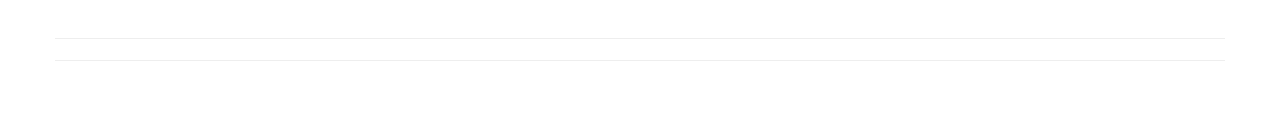
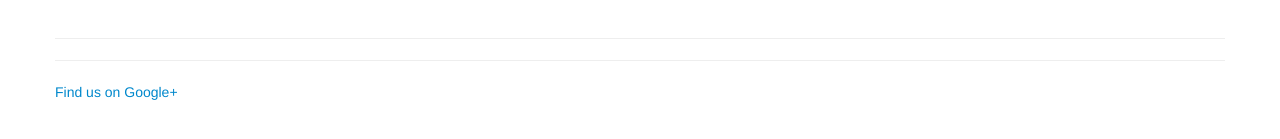
Before and after one commit to tcnj-magic-circle/tcnj-magic-circle.github.com, a Jekyll site: the page built from index.html, in a window 1280 px wide. Shown: the part 617-756 px from the top of the page. Built offline with Jekyll 4.4.1, drawn with Linux system fonts in a browser that asks for light colours; nearby versions of some CDN libraries.

Commit message:
Linked site to Google through the footer

```diff
--- a/_includes/footer.html
+++ b/_includes/footer.html
@@ -1 +1,4 @@
-<footer><hr /></footer>
+<footer>
+  <hr />
+  <a href="https://plus.google.com/109709895980285363335" rel="publisher">Find us on Google+</a>
+</footer>
```
